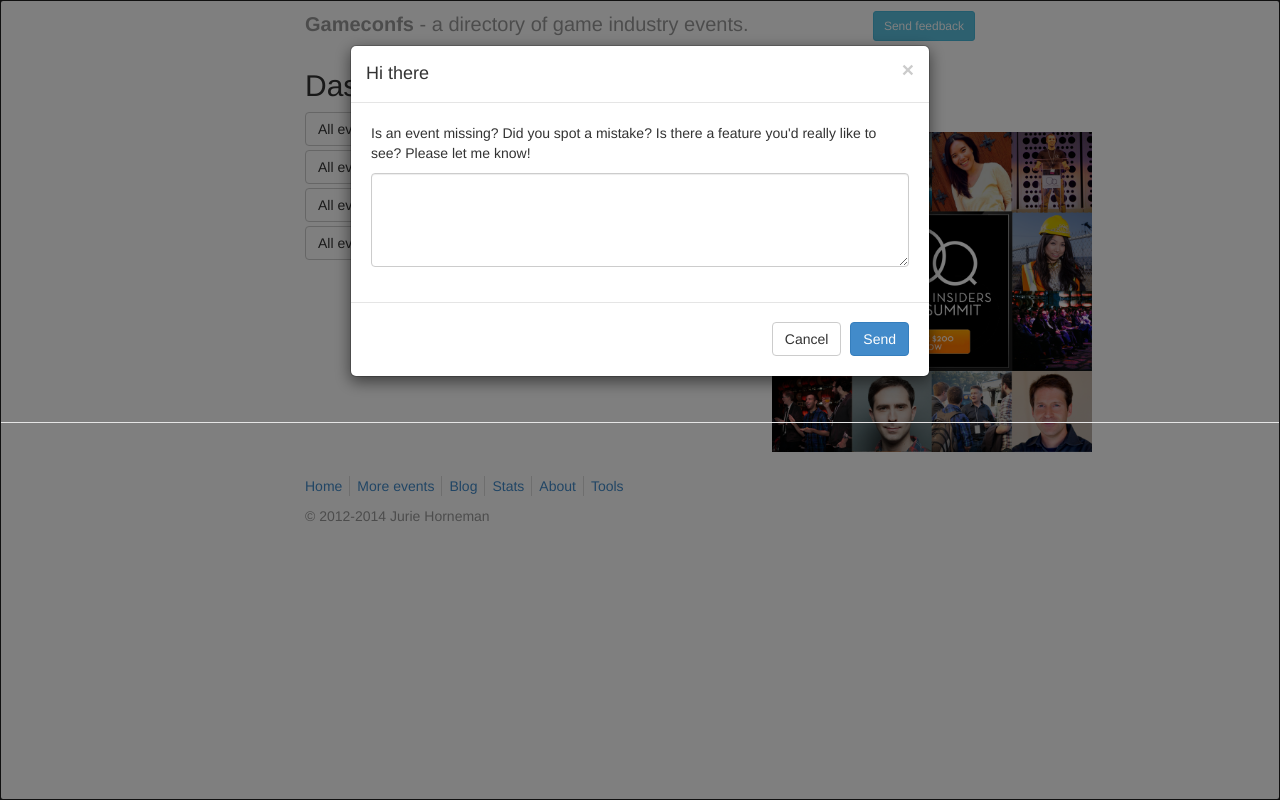
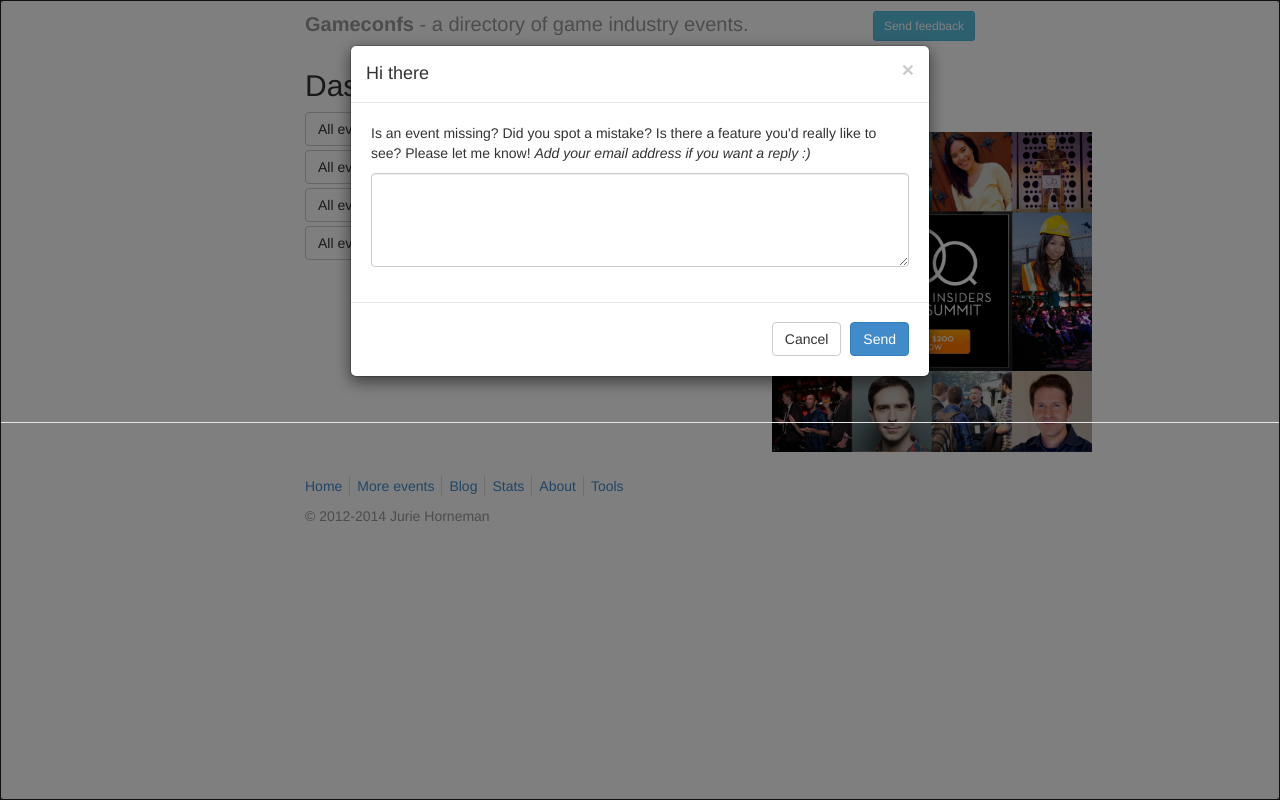
Before and after one commit to jhorneman/gameconfs, a Flask app: page /admin/ in a window 1280 px wide, after a click on "Send feedback". Run offline with Flask 2, Linux system fonts and the light colour scheme; parts of the project's set-up code (start-up, migrations or seed data) failed here and were passed over.

Commit message:
Added line re email address to feedback form.

```diff
--- a/gameconfs/templates/layout.html
+++ b/gameconfs/templates/layout.html
@@ -122,7 +122,7 @@
               <h4 class="modal-title" id="feedbackFormLabel">Hi there</h4>
             </div>
             <div class="modal-body">
-              <p>Is an event missing? Did you spot a mistake? Is there a feature you'd really like to see? Please let me know!</p>
+              <p>Is an event missing? Did you spot a mistake? Is there a feature you'd really like to see? Please let me know! <em>Add your email address if you want a reply :)</em></p>
               <form>
                 <textarea id="feedbackText" class="form-control" name="feedback" placeholder="" rows="4"></textarea>
               </form>
```
